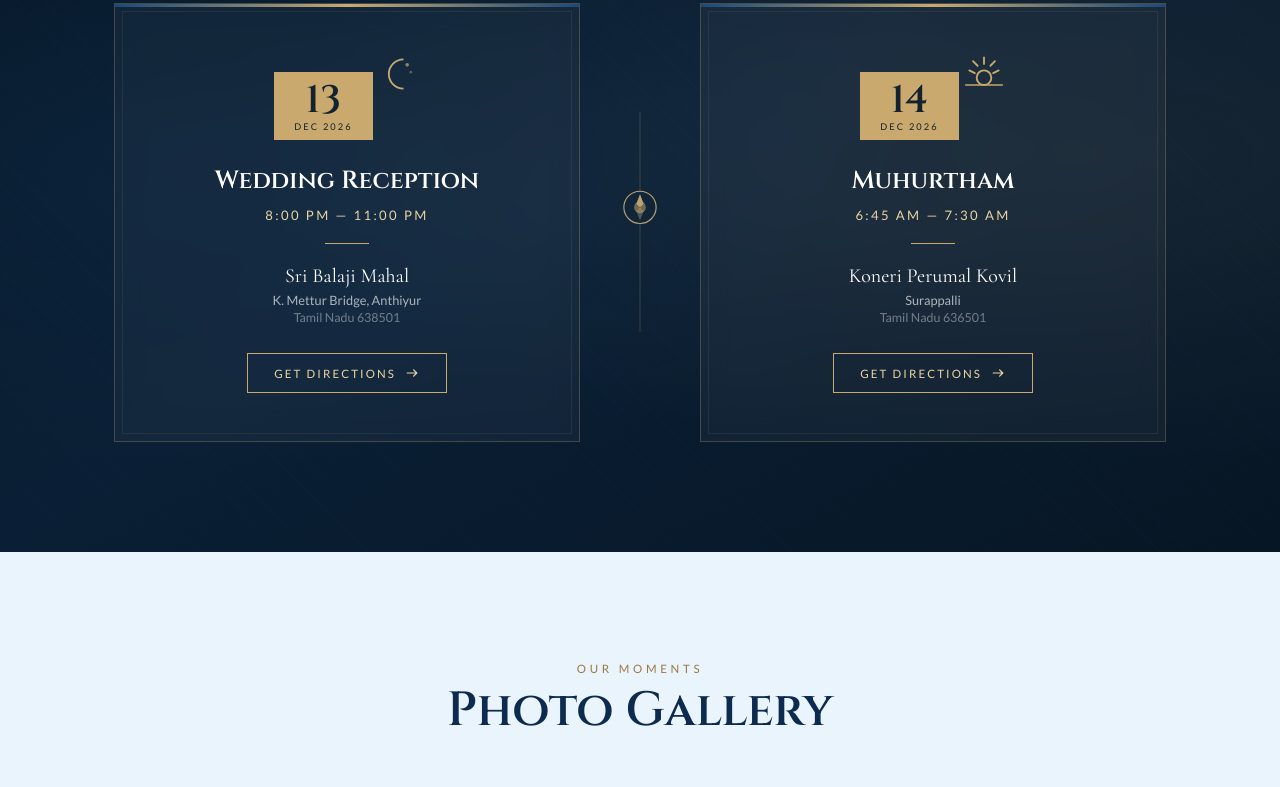
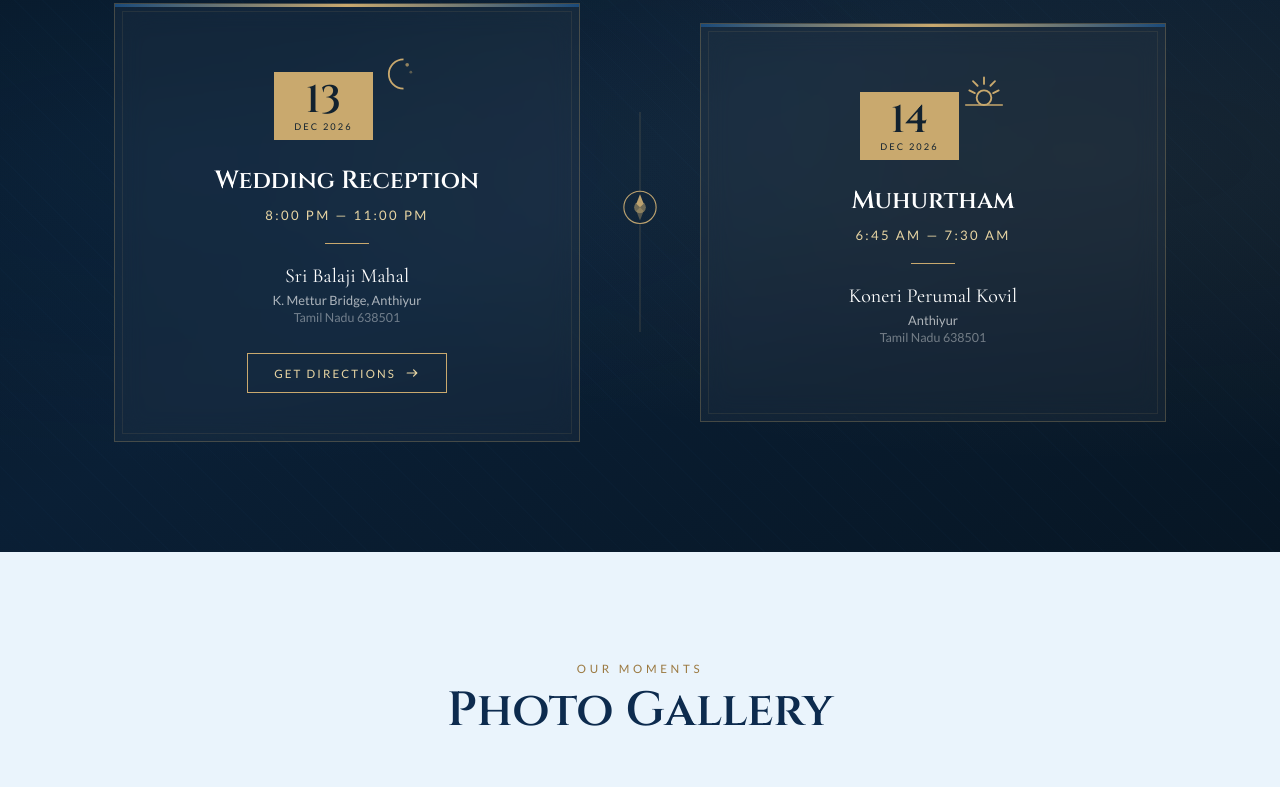
Before and after one commit to mohanasundharam-dev/MarriageInvaite, a plain HTML site: page index.html in a window 1280 px wide. Shown: the part 2375-3162 px from the top of the page. Drawn offline with nearby package versions, Linux system fonts and the light colour scheme.

Commit message:
Add files via upload
Index file address Updated!

```diff
--- a/index.html
+++ b/index.html
@@ -227,14 +227,8 @@
           <p class="ec-time">6:45 AM — 7:30 AM</p>
           <div class="ec-rule"></div>
           <p class="ec-venue">Koneri Perumal Kovil</p>
-          <p class="ec-addr">Surappalli</p>
-          <p class="ec-loc">Tamil Nadu 636501</p>
-          <a href="https://maps.app.goo.gl/kcf2gg13JAsTF35N6" target="_blank" class="ec-map">
-            Get Directions
-            <svg viewBox="0 0 20 20" fill="none" xmlns="http://www.w3.org/2000/svg">
-              <path d="M4 10h12M12 6l4 4-4 4" stroke="currentColor" stroke-width="1.5" stroke-linecap="round" stroke-linejoin="round"/>
-            </svg>
-          </a>
+          <p class="ec-addr">Anthiyur</p>
+          <p class="ec-loc">Tamil Nadu 638501</p>
         </div>
 
       </div>
```
